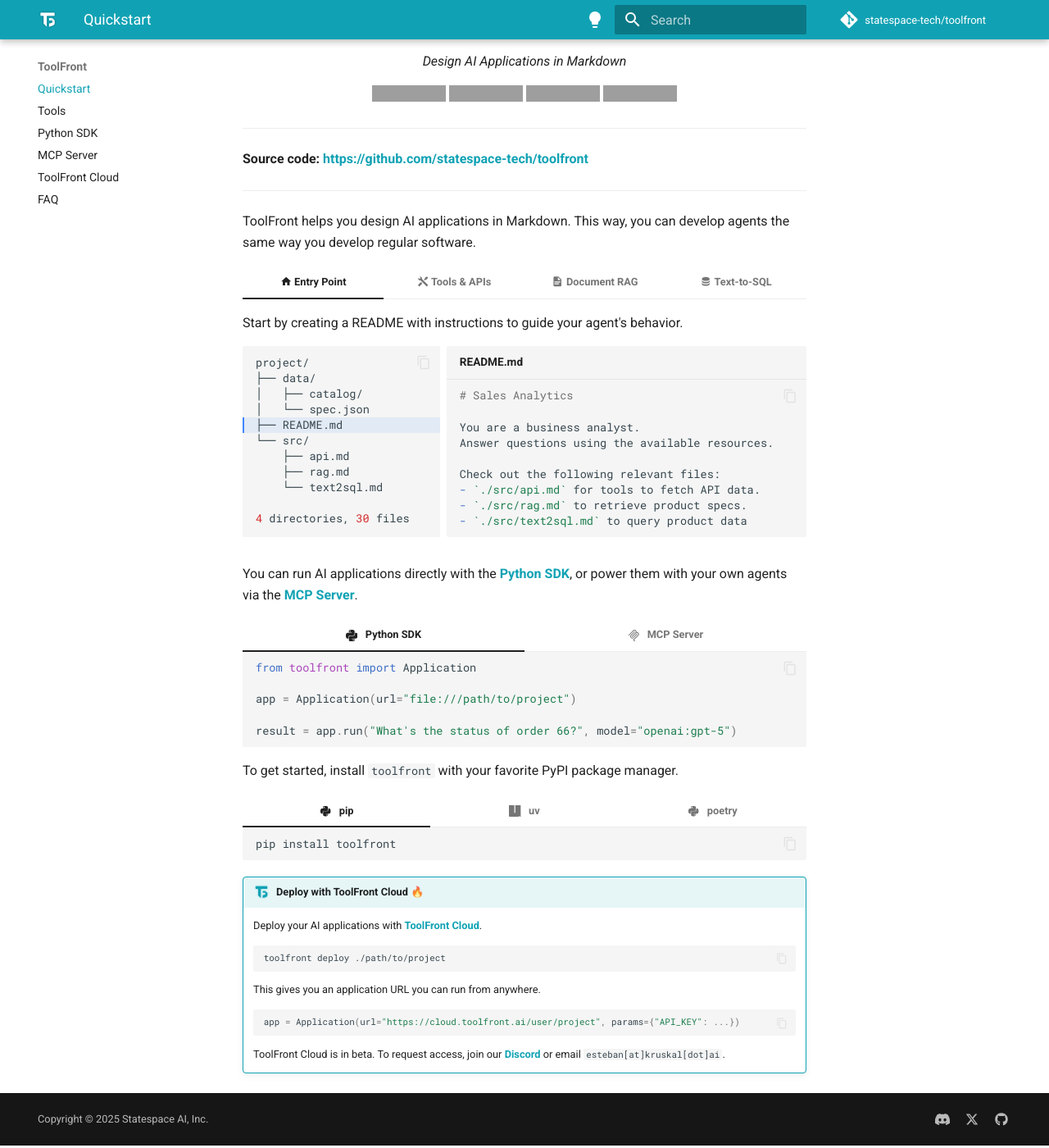
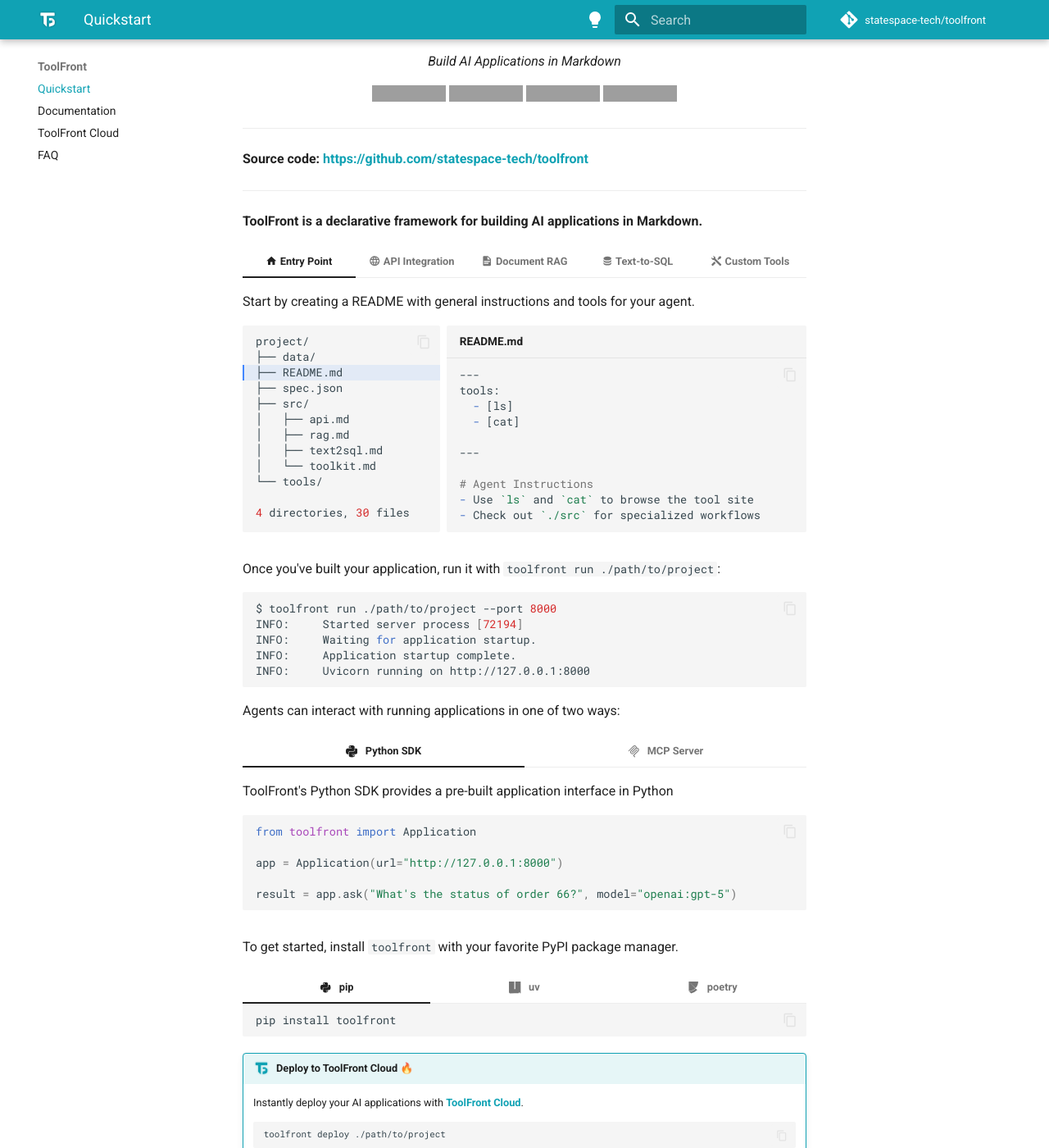
Before and after one commit to statespace-ai/toolfront, an MkDocs documentation site: the page built from docs/index.md, in a window 1280 px wide and 1400 px high, scrolled down 341 px. Shown: the whole window at 82% size. Built offline with MkDocs 1.6.1 and Material for MkDocs 9.7.7, drawn with Linux system fonts in a browser that asks for light colours; comment, search, counter and statistics services are not loaded; some of the changed text lies outside the part shown; grey boxes are pictures that could not be loaded.

Commit message:
docs: cleanup

````diff
--- a/docs/index.md
+++ b/docs/index.md
@@ -11,7 +11,7 @@
     <h1 style="font-weight: 800;"><b>ToolFront</b></h1>
 </div>
 <p align="center">
-    <em>Design AI Applications in Markdown</em>
+    <em>Build AI Applications in Markdown</em>
 </em>
 </p>
 <p align="center">
@@ -35,59 +35,61 @@
 
 ---
 
-ToolFront helps you design AI applications in Markdown. This way, you can develop agents the same way you develop regular software.
+<b> ToolFront is a declarative framework for building AI applications in Markdown.</b>
 
 === ":material-home: Entry Point"
 
-    Start by creating a README with instructions to guide your agent's behavior.
+    Start by creating a README with general instructions and tools for your agent.
 
     <div class="grid cards" markdown>
 
-    ```bash hl_lines="5"
+    ```bash hl_lines="3"
     project/
     ├── data/
-    │   ├── catalog/
-    │   └── spec.json
     ├── README.md
-    └── src/
-        ├── api.md
-        ├── rag.md
-        └── text2sql.md
+    ├── spec.json
+    ├── src/
+    │   ├── api.md
+    │   ├── rag.md
+    │   ├── text2sql.md
+    │   └── toolkit.md
+    └── tools/
 
     4 directories, 30 files
     ```
 
     ```markdown title="README.md"
-    # Sales Analytics
+    ---
+    tools:
+      - [ls]
+      - [cat]
 
-    You are a business analyst.
-    Answer questions using the available resources.
+    ---
 
-    Check out the following relevant files:
-    - `./src/api.md` for tools to fetch API data.
-    - `./src/rag.md` to retrieve product specs.
-    - `./src/text2sql.md` to query product data
+    # Agent Instructions
+    - Use `ls` and `cat` to browse the tool site
+    - Check out `./src` for specialized workflows
     ```
 
     </div>
 
+=== ":material-web: API Integration"
 
-=== ":material-tools: Tools & APIs"
-
-    List tools in your frontmatters so your agents can take actions.
+    Connect agents to external APIs and web services using HTTP tools like `curl`.
 
     <div class="grid cards" markdown>
 
-    ```bash hl_lines="7"
+    ```bash hl_lines="6"
     project/
     ├── data/
-    │   ├── catalog/
-    │   └── spec.json
     ├── README.md
-    └── src/
-        ├── api.md
-        ├── rag.md
-        └── text2sql.md
+    ├── spec.json
+    ├── src/
+    │   ├── api.md
+    │   ├── rag.md
+    │   ├── text2sql.md
+    │   └── toolkit.md
+    └── tools/
 
     4 directories, 30 files
     ```
@@ -100,45 +102,48 @@
 
     ---
 
-    Call the API tool to retrieve order details.
-    - Always pass the `{endpoint}` argument
-    - See `/data/spec.json` for the full API spec
+    # Web API
+    - Call external APIs to fetch real-time data.
+    - Pass `{endpoint}` to make GET requests
+    - Check `/data/spec.json` for available endpoints
     ```
 
     </div>
 
-
 === ":material-file-document: Document RAG"
 
-    Teach your agent how to retrieve and interpret documents within your repository.
+    Teach your agent how to search and interpret documents with tools like `grep`.
 
     <div class="grid cards" markdown>
 
-    ```bash hl_lines="8"
+    ```bash hl_lines="7"
     project/
     ├── data/
-    │   ├── catalog/
-    │   └── spec.json
     ├── README.md
-    └── src/
-        ├── api.md
-        ├── rag.md
-        └── text2sql.md
+    ├── spec.json
+    ├── src/
+    │   ├── api.md
+    │   ├── rag.md
+    │   ├── text2sql.md
+    │   └── toolkit.md
+    └── tools/
 
     4 directories, 30 files
     ```
 
 
     ```markdown title="rag.md"
+
+    ---
+    tools
+      - [grep]
+
+    ---
+
     # Document RAG
-
-    Search through files for product information.
-    Use built-in tools like `read`, `grep`, and `glob`
-
-    Instructions:
-    - Retrieve product specs under `/data/catalog/`
-    - Search for product IDs, SKUs, or feature details
+    - Use `grep` to search through `/data/catalog/`
     - Cross-reference information across documents
+    - Look for product IDs, SKUs, or feature details
     ```
 
     </div>
@@ -146,20 +151,21 @@
 
 === ":material-database: Text-to-SQL"
 
-    Use the built-in **[database CLI](./pages/database_cli.md)** for text-to-SQL workflows, or build your own.
+    Connect agents to databases using CLI tools like `psql` for text-to-SQL workflows.
 
     <div class="grid cards" markdown>
 
-    ```bash hl_lines="9"
+    ```bash hl_lines="8"
     project/
     ├── data/
-    │   ├── catalog/
-    │   └── spec.json
     ├── README.md
-    └── src/
-        ├── api.md
-        ├── rag.md
-        └── text2sql.md
+    ├── spec.json
+    ├── src/
+    │   ├── api.md
+    │   ├── rag.md
+    │   ├── text2sql.md
+    │   └── toolkit.md
+    └── tools/
 
     4 directories, 30 files
     ```
@@ -167,37 +173,90 @@
     ```markdown title="text2sql.md"
     ---
     tools:
-      - [toolfront, database, $POSTGRES_URL]
+      - [psql, -U, $USER, -d, $DATABASE, -c, {query}]
 
     ---
 
-    Query the PostgreSQL database for product details.
-    - Discover available parameters with `--help`
+    # Text-to-SQL
+    - Query the PostgreSQL DB for product details
+    - Pass a `{query}` to the `psql` tool
     - Available tables: `products` and `categories`
     ```
 
     </div>
 
-You can run AI applications directly with the **[Python SDK](./pages/python_sdk.md)**, or power them with your own agents via the **[MCP Server](./pages/mcp_server.md)**.
+
+=== ":material-tools: Custom Tools"
+
+    Build custom tools using scripts in any programming language.
+
+    <div class="grid cards" markdown>
+
+    ```bash hl_lines="9"
+    project/
+    ├── data/
+    ├── README.md
+    ├── spec.json
+    ├── src/
+    │   ├── api.md
+    │   ├── rag.md
+    │   ├── text2sql.md
+    │   └── toolkit.md
+    └── tools/
+
+    4 directories, 30 files
+    ```
+
+
+    ```markdown title="toolkit.md"
+    ---
+    tools:
+      - [python, tools/status.py, {id}]
+      - [cargo, script, tools/check_delays.rs]
+
+    ---
+
+    # Toolkit
+    - Run `status.py` with `{id}` to check statuses
+    - Use `check_delays.rs` to scan for delayed orders
+    ```
+
+    </div>
+
+Once you've built your application, run it with `toolfront run ./path/to/project`:
+
+```bash
+$ toolfront run ./path/to/project --port 8000
+INFO:     Started server process [72194]
+INFO:     Waiting for application startup.
+INFO:     Application startup complete.
+INFO:     Uvicorn running on http://127.0.0.1:8000
+```
+
+Agents can interact with running applications in one of two ways:
 
 === ":simple-python:{ .middle } &nbsp; Python SDK"
+
+    ToolFront's Python SDK provides a pre-built application interface in Python
 
     ```python
     from toolfront import Application
 
-    app = Application(url="file:///path/to/project")
+    app = Application(url="http://127.0.0.1:8000")
 
-    result = app.run("What's the status of order 66?", model="openai:gpt-5")
+    result = app.ask("What's the status of order 66?", model="openai:gpt-5")
     ```
 
 === ":simple-modelcontextprotocol:{ .middle } &nbsp; MCP Server"
+
+    ToolFront's MCP Server lets you connect your own agents to running applications.
 
     ```json
     {
       "mcpServers": {
         "toolfront": {
           "command": "uvx",
-          "args": ["toolfront", "mcp", "file:///path/to/project"],
+          "args": ["toolfront", "mcp", "http://127.0.0.1:8000"],
         }
       }
     }
@@ -217,25 +276,25 @@
     uv add toolfront
     ```
 
-=== ":fontawesome-brands-python:{ .middle } &nbsp; poetry"
+=== ":simple-poetry:{ .middle } &nbsp; poetry"
 
     ```bash
     poetry add toolfront
     ```
 
 
-!!! toolfront "Deploy with ToolFront Cloud 🔥"
+!!! toolfront "Deploy to ToolFront Cloud 🔥"
 
-    Deploy your AI applications with **[ToolFront Cloud](pages/toolfront_cloud.md)**.
+    Instantly deploy your AI applications with **[ToolFront Cloud](pages/toolfront_cloud.md)**.
 
     ```bash
     toolfront deploy ./path/to/project
     ```
 
-    This gives you an application URL you can run from anywhere.
+    This gives you a secure application URL you can access from anywhere.
 
     ```python
     app = Application(url="https://cloud.toolfront.ai/user/project", params={"API_KEY": ...})
     ```
 
-    ToolFront Cloud is in beta. To request access, join our **[Discord](https://discord.gg/rRyM7zkZTf)** or email `esteban[at]kruskal[dot]ai`.
+    ToolFront Cloud is in beta. To request access, join our **[Discord](https://discord.gg/rRyM7zkZTf)** or email `esteban[at]statespace[dot]com`.
--- a/mkdocs.yml
+++ b/mkdocs.yml
@@ -70,10 +70,7 @@
 
 nav:
   - Quickstart: index.md
-  - Tools: pages/tools.md
-  - Python SDK: pages/python_sdk.md
-  - MCP Server: pages/mcp_server.md
-  # - Example: pages/example.md
+  - Documentation: pages/documentation.md
   - ToolFront Cloud: pages/toolfront_cloud.md
   - FAQ: pages/faq.md
 
````
Also changed, not shown: docs/pages/database_cli.md (deleted, +0 -77 lines), docs/pages/documentation.md (renamed from docs/pages/python_sdk.md, +158 -25 lines), docs/pages/example.md (+64 -49 lines), docs/pages/faq.md (+1 -1 lines), docs/pages/mcp_server.md (deleted, +0 -69 lines), docs/pages/toolfront_cloud.md (+1 -14 lines), docs/pages/tools.md (deleted, +0 -88 lines).
